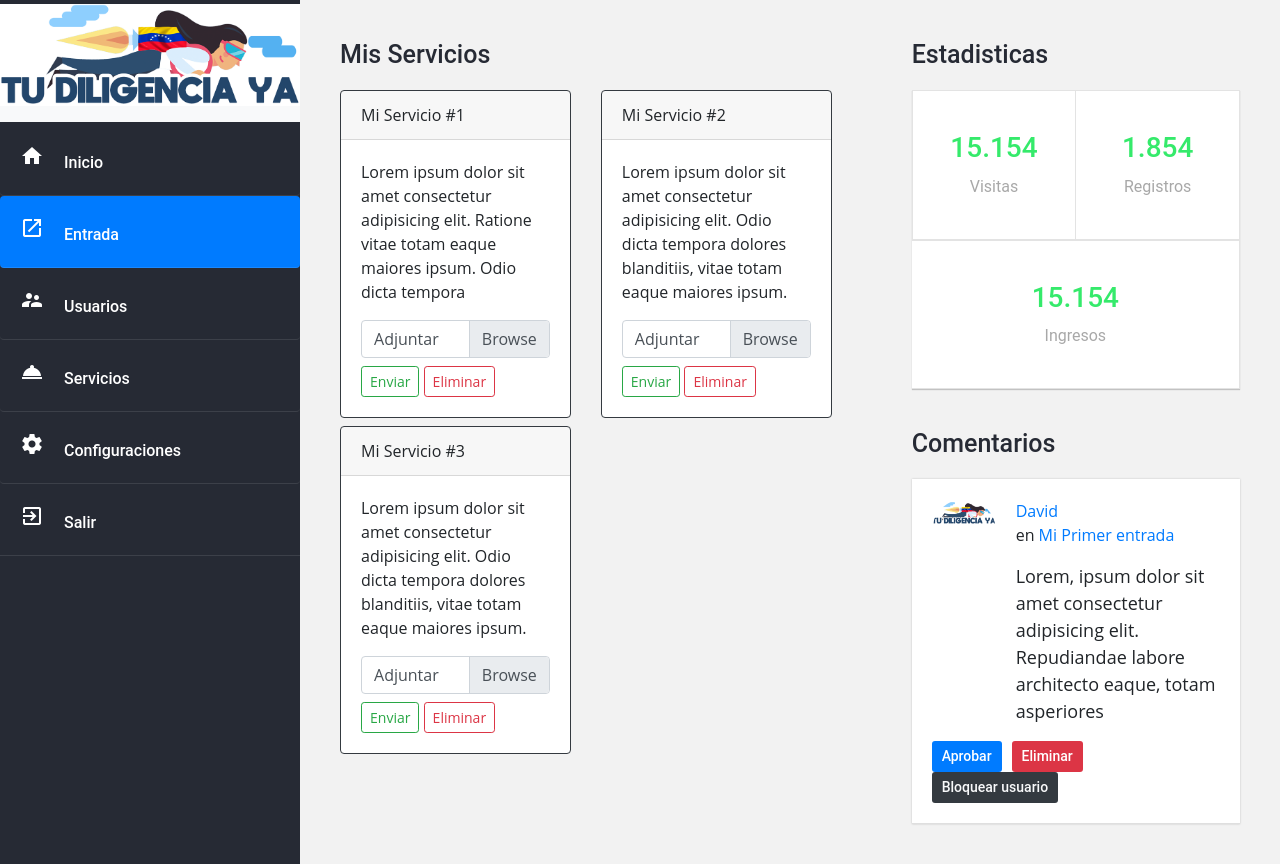
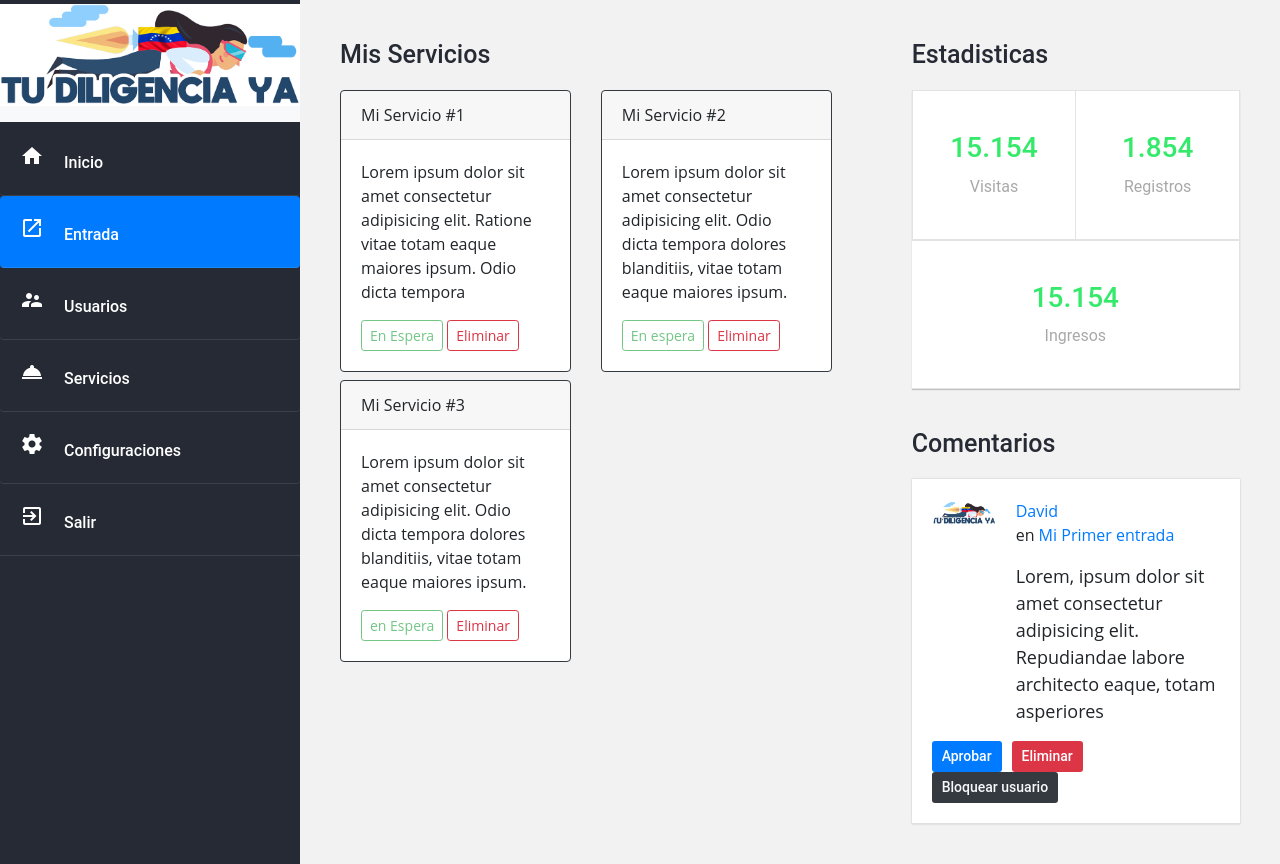
Before and after one commit to ArkasVzla/Tu-Diligencia-YA, a PHP site: page /views/sesion.view.php in a window 1280 px wide, after a click that opens the changed part. Run offline with PHP 8.4, Linux system fonts and the light colour scheme.

Commit message:
cambiando detalles de diseño

```diff
--- a/css/estilos.css
+++ b/css/estilos.css
@@ -74,13 +74,6 @@ body {
 
 .main .widget {
 	margin-bottom: 40px;
-}
-
-textarea {
-	width: 100%;
-	height: 200px;
-	min-height: 200px;
-	max-height: 200px;
 }
 
 
--- a/login.php
+++ b/login.php
@@ -1,7 +1,7 @@
 <?php session_start();
 
 if(isset($_SESSION['usuario'])){
-    header('Location: index.php');
+    header('Location: sesion.php');
 }
 
 $errores = '';
--- a/views/index.view.php
+++ b/views/index.view.php
@@ -57,7 +57,7 @@
             <div class="carousel-item active">
                 <img class="d-block w-100" src="img/slider3.jpeg" alt="responsive-image" height="700">
                 <div class="carousel-caption d-none d-md-block">
-                    <h3 class="text-primary display-4">¿Estas fuerta de venezuela y no puedes como tramitar tus documentos?</h3>
+                    <h3 class="text-primary">¿Estas fuerta de venezuela y no puedes como tramitar tus documentos?</h3>
                     <hr class="border border-warning">
                     <a href="registrate.php" class="btn btn-lg btn-outline-primary"> Registrate</a>
                 </div>
--- a/views/sesion.view.php
+++ b/views/sesion.view.php
@@ -55,11 +55,7 @@
                                                 </div>
                                                 <div class="card-body">
                                                     <p class="card-text mb-3">Lorem ipsum dolor sit amet consectetur adipisicing elit. Ratione vitae totam eaque maiores ipsum. Odio dicta tempora </p>
-                                                    <div class="custom-file mb-2">
-                                                        <input type="file" class="custom-file-input" id="customFileLang" lang="es">
-                                                        <label class="custom-file-label" for="customFileLang">Adjuntar</label>
-                                                    </div>
-                                                    <button class="btn btn-outline-success btn-sm" type="submit" value="Enviar">Enviar</button>
+                                                    <button class="btn btn-outline-success btn-sm disabled" type="submit" value="Enviar">En Espera</button>
                                                     <button class="btn btn-outline-danger btn-sm" type="submit" value="Eliminar">Eliminar</button>
                                                 </div>
                                             </div>
@@ -71,11 +67,7 @@
                                                 </div>
                                                 <div class="card-body">
                                                     <p class="card-text mb-3">Lorem ipsum dolor sit amet consectetur adipisicing elit. Odio dicta tempora dolores blanditiis, vitae totam eaque maiores ipsum.</p>
-                                                    <div class="custom-file mb-2">
-                                                        <input type="file" class="custom-file-input" id="customFileLang" lang="es">
-                                                        <label class="custom-file-label" for="customFileLang">Adjuntar</label>
-                                                     </div>
-                                                    <button class="btn btn-outline-success btn-sm" type="submit" value="Enviar">Enviar</button>
+                                                    <button class="btn btn-outline-success btn-sm disabled" type="submit" value="Enviar">En espera</button>
                                                     <button class="btn btn-outline-danger btn-sm" type="submit" value="Eliminar">Eliminar</button>
                                                 </div>
                                             </div>
@@ -88,11 +80,7 @@
                                                 </div>
                                                 <div class="card-body">
                                                     <p class="card-text mb-3">Lorem ipsum dolor sit amet consectetur adipisicing elit. Odio dicta tempora dolores blanditiis, vitae totam eaque maiores ipsum.</p>
-                                                    <div class="custom-file mb-2">
-                                                        <input type="file" class="custom-file-input" id="customFileLang" lang="es">
-                                                        <label class="custom-file-label" for="customFileLang">Adjuntar</label>
-                                                    </div>
-                                                    <button class="btn btn-outline-success btn-sm" type="submit" value="Enviar">Enviar</button>
+                                                    <button class="btn btn-outline-success btn-sm disabled" type="submit" value="Enviar">en Espera</button>
                                                     <button class="btn btn-outline-danger btn-sm" type="submit" value="Eliminar">Eliminar</button>
                                                 </div>
                                             </div>
@@ -146,9 +134,12 @@
                                                 <div class="card-body">
                                                     <select class="custom-select">
                                                         <option selected>Seleccionar Servicios</option>
-                                                        <option value="1">One</option>
-                                                        <option value="2">Two</option>
-                                                        <option value="3">Three</option>
+                                                        <option value="1">Apostilla de Documentos</option>
+                                                        <option value="2">Antecedentes penales</option>
+                                                        <option value="3">Tramites Civiles</option>
+                                                        <option value="4">Tramites Bancarios</option>
+                                                        <option value="5">Gestiones Gubernamentales</option>
+                                                        <option value="6">Pago de deudas de servicios publicos</option>
                                                     </select>
                                                         <!-- ingresar imagen -->
                                                     <div class="custom-file mt-2">
@@ -180,7 +171,7 @@
 
                                                     <div class="form-group mt-3">
                                                         <label for="mensaje">Mensaje</label>
-                                                        <textarea class="form-control textareaservicios" name="mensaje" id="mensaje" rows="3">hola</textarea>
+                                                        <textarea class="form-control textareaservicios" name="mensaje" id="mensaje" rows="3" placeholder="Escriba una descripcion del servicio que requiere" style="max-height: 300px; min-height: 300px;"></textarea>
                                                     </div>
                                                 </div>
                                             </div>
```
